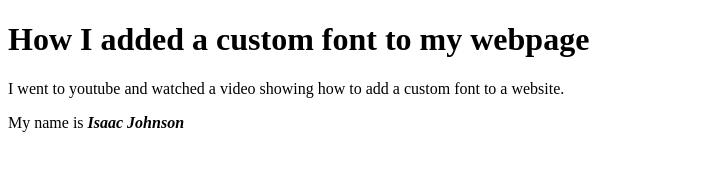
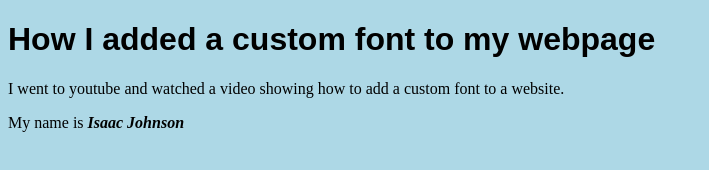
Before and after one commit to ihopngo/Ihopngo.github.io, a plain HTML site: page index.html in a window 1280 px wide. Shown: the whole page, without its empty margins (0-709 px from the left). Drawn offline with Linux system fonts and the light colour scheme; a web font is replaced by a local one.

Commit message:
indexmove

```diff
--- a/cs212/homework/3/index.html
+++ b/index.html
@@ -3,7 +3,7 @@
 <html>
 <head>
 	<title>font website</title>
-	<link rel="stylesheet" href="font_style.css">
+	<link rel="stylesheet" href="cs212/homework/3/styles.css">
     <meta charset="utf=8">
 </head>
 
```
